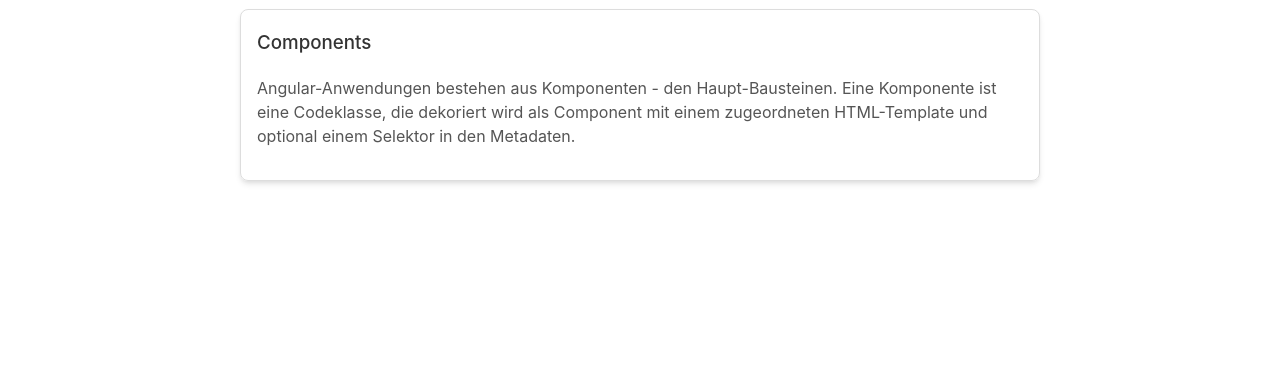
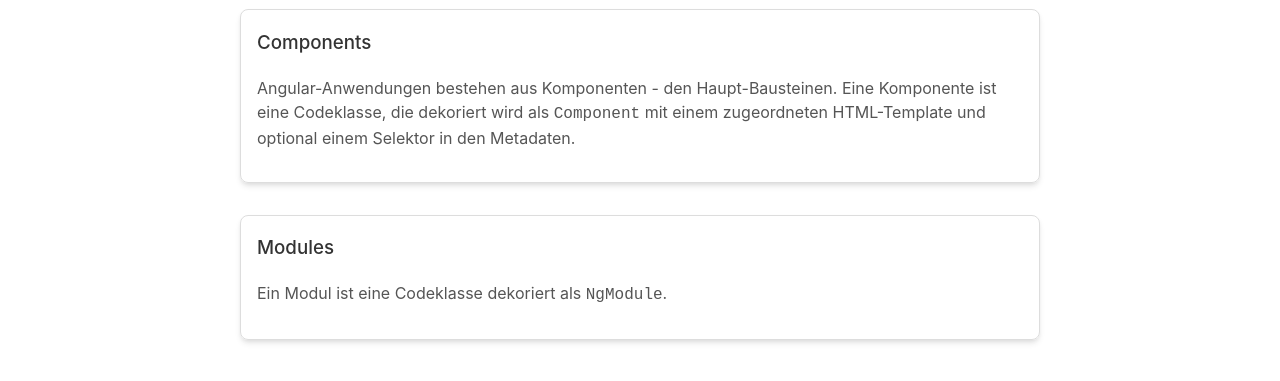
Before and after one commit to lean-ng/edu-concepts-backup, a website built with Vite: page index.html in a window 1280 px wide. Shown: the part 161-542 px from the top of the page. Built offline with nearby package versions, Linux system fonts and the light colour scheme.

Commit message:
Update template.

```diff
--- a/index.html
+++ b/index.html
@@ -18,9 +18,15 @@
           <h3>Components</h3>
           <p>
             Angular-Anwendungen bestehen aus Komponenten - den Haupt-Bausteinen.
-            Eine Komponente ist eine Codeklasse, die dekoriert wird als Component
-            mit einem zugeordneten HTML-Template und optional einem Selektor in
-            den Metadaten.
+            Eine Komponente ist eine Codeklasse, die dekoriert wird als
+            <code>Component</code> mit einem zugeordneten HTML-Template und
+            optional einem Selektor in den Metadaten.
+          </p>
+        </article>
+        <article>
+          <h3>Modules</h3>
+          <p>
+            Ein Modul ist eine Codeklasse dekoriert als <code>NgModule</code>.
           </p>
         </article>
       </section>
--- a/src/styles.css
+++ b/src/styles.css
@@ -44,3 +44,11 @@
   box-shadow: 0 4px 6px -1px rgba(0, 0, 0, 0.1),
     0 2px 4px -1px rgba(0, 0, 0, 0.06);
 }
+
+article + article {
+  margin-top: 2rem;
+}
+
+code {
+  font-size: 16px;
+}
```
